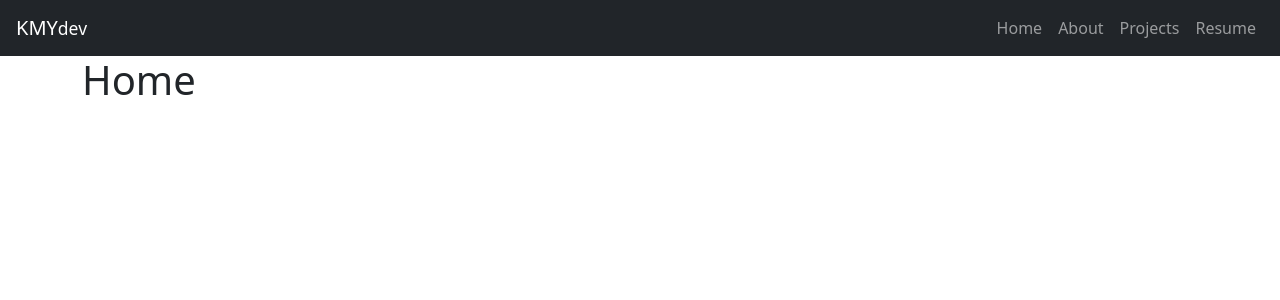
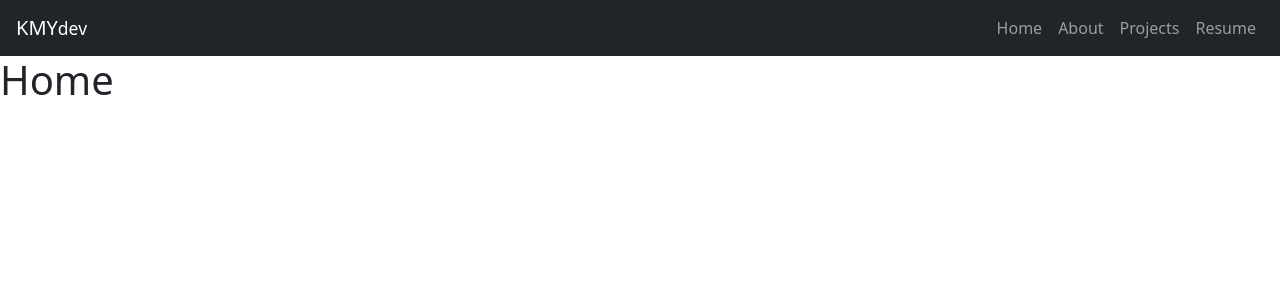
Before and after one commit to Youngin9210/kmydev-react-portfolio, a React (Create React App) app: page /home in a window 1280 px wide. Shown: the top 300 px of the page. Built offline with nearby package versions, Linux system fonts and the light colour scheme.

Commit message:
removed container around switch

```diff
--- a/src/App.js
+++ b/src/App.js
@@ -17,7 +17,6 @@ const App = () => {
 		<Router>
 			<div>
 				<NavBar />
-				<main className="container">
 				<Switch>
 					{/* <Route exact path="/projects/:id" component=""></Route> */}
 					<Route exact path="/home" component={Home}></Route>
@@ -28,7 +27,6 @@ const App = () => {
 					<Redirect from="/" exact to="/home" />
 					<Redirect to="/not-found" />
 				</Switch>
-				</main>
 			</div>
 		</Router>
 	);
```
Lines whose indentation alone changed are shown as unchanged.
